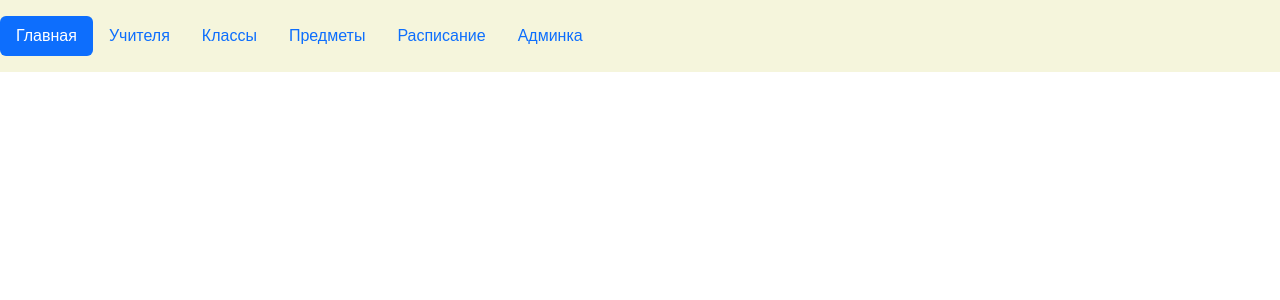
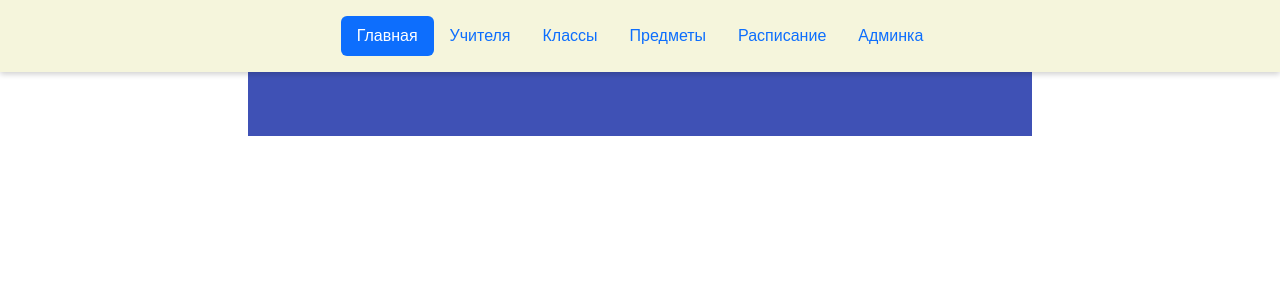
Before and after one commit to vikavladim/vkr_django, a Django app: page /home/ in a window 1280 px wide. Shown: the top 300 px of the page. Run offline with Django 5.2, Linux system fonts and the light colour scheme.

Commit message:
короче со стилями достаточно. как есть так и есть

```diff
--- a/schedule/schedule/static/schedule/css/style.css
+++ b/schedule/schedule/static/schedule/css/style.css
@@ -8,6 +8,7 @@ body {
     font-family: sans-serif;
     line-height: 1.5;
     color: #2a2a2a;
+    /*background-color: #3f51b5;*/
     background-color: #fff;
 }
 
@@ -22,7 +23,9 @@ img {
     padding-top: 32px;
     padding-bottom: 32px;
     background-color: #3f51b5;
-    /*width: 90%;*/
+    /*width: 98%;*/
+    width: 98vh;
+    /*height: 100vh;*/
     /*max-width: 100%;*/
 }
 
@@ -84,10 +87,12 @@ img {
     display: flex;
     /*margin-left: var(--content-width);*/
     /*margin-top: var(--top-height);*/
-    margin-left: 10%;
-    margin-top: 10%;
+    /*margin-left: 10%;*/
+    /*margin-top: 10%;*/
     /*overflow-x: auto;*/
     /*display: inline-block;*/
+    width: 100%;
+    justify-content: center;
 }
 
 form {
@@ -97,7 +102,7 @@ form {
     border: 1px solid #ccc;
     /*margin-left: var(--content-width);*/
     background-color: white;
-    /*width: 70%;*/
+    min-width: 70%;
     width: auto;
     margin: 0 auto;
 }
@@ -127,14 +132,19 @@ form {
 
 /*хэдеры*/
 #header {
+    top: 0;
+    position: fixed;
     white-space: nowrap;
     overflow: hidden;
     background-color: beige;
     z-index: 1000;
+    box-shadow: 0 2px 6px rgba(0, 0, 0, 0.2);
+    width: 100%;
 }
 
 #headerContent {
     flex: 1;
+    justify-content: center;
 }
 
 #showMoreButton {
--- a/schedule/schedule/static/schedule/css/table.css
+++ b/schedule/schedule/static/schedule/css/table.css
@@ -1,5 +1,5 @@
 table {
-    width: 95%;
+    width: auto;
 }
 
 td, th {
--- a/schedule/schedule/static/schedule/js/script.js
+++ b/schedule/schedule/static/schedule/js/script.js
@@ -1,13 +1,27 @@
-function addSubject() {
-    const selectedSubjects = document.getElementById("selected-subjects");
-    const newSubject = document.createElement("div");
-    // const selectedSubject = document.getElementById("subjects").value;
-    const subjectsDropdown = document.getElementById("subjects");
+// function addSubject() {
+//     const selectedSubjects = document.getElementById("selected-subjects");
+//     const newSubject = document.createElement("div");
+//     // const selectedSubject = document.getElementById("subjects").value;
+//     const subjectsDropdown = document.getElementById("subjects");
+//
+//     newSubject.innerHTML = `
+//         <span>${subjectsDropdown.value}</span>
+//         <button class="remove-subject" onclick="this.parentNode.remove()">Удалить</button>
+//     `;
+//     selectedSubjects.appendChild(newSubject);
+//     subjectsDropdown.remove(subjectsDropdown.selectedIndex);
+// }
 
-    newSubject.innerHTML = `
-        <span>${subjectsDropdown.value}</span>
-        <button class="remove-subject" onclick="this.parentNode.remove()">Удалить</button>
-    `;
-    selectedSubjects.appendChild(newSubject);
-    subjectsDropdown.remove(subjectsDropdown.selectedIndex);
+window.onload = baseFunction;
+// Функция для обновления верхнего отступа основного содержимого
+function updateMainMarginTop() {
+    const header = document.querySelector('header');
+    const headerHeight = header.offsetHeight;
+    const mainContent = document.querySelector('div.content');
+    mainContent.style.marginTop = headerHeight + 'px';
 }
+function baseFunction() {
+    updateMainMarginTop();
+    window.addEventListener('load', updateMainMarginTop);
+    window.addEventListener('resize', updateMainMarginTop);
+}
--- a/schedule/schedule/templates/main_base.html
+++ b/schedule/schedule/templates/main_base.html
@@ -14,6 +14,8 @@
     <meta name="viewport" content="width=device-width, initial-scale=1.0">
     <title>Школьное расписание</title>
     <link rel="icon" type="image/x-icon" href="{% static 'schedule/img/samolet.ico' %}">
+<script type="text/javascript"
+        src="{% static '/schedule/js/script.js' %}?v={{ generate_unique_hash_or_timestamp"></script>
 
 </head>
 <body>
```
Also changed, not shown: schedule/schedule/static/schedule/js/subjects.js (+12 -0 lines).
